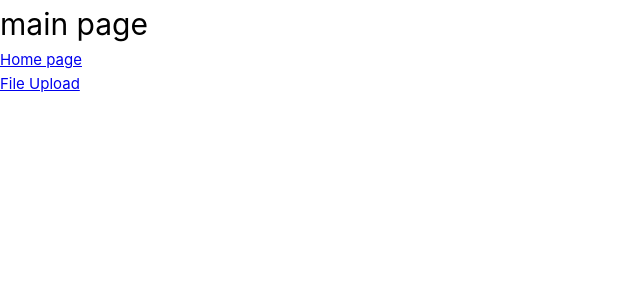
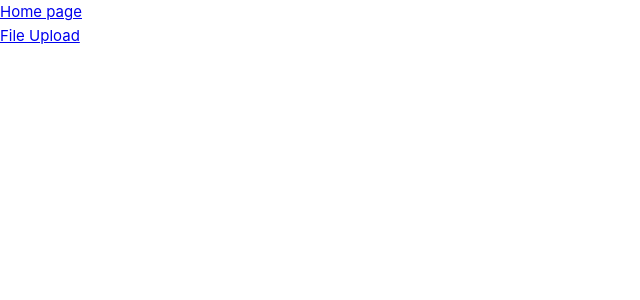
Before and after one commit to s-en-o/vue-web-api, a Vue app: page / in a window 1280 px wide. Shown: the top 300 px of the page, without its empty margins (0-640 px from the left). Built offline with nearby package versions, Linux system fonts and the light colour scheme.

Commit message:
chore: remove header

```diff
--- a/src/App.vue
+++ b/src/App.vue
@@ -4,7 +4,6 @@ import { RouterView, RouterLink } from 'vue-router'
 
 <template>
     <main>
-        <h1>main page</h1>
         <ul>
             <li><RouterLink to="/">Home page</RouterLink></li>
         </ul>
```
